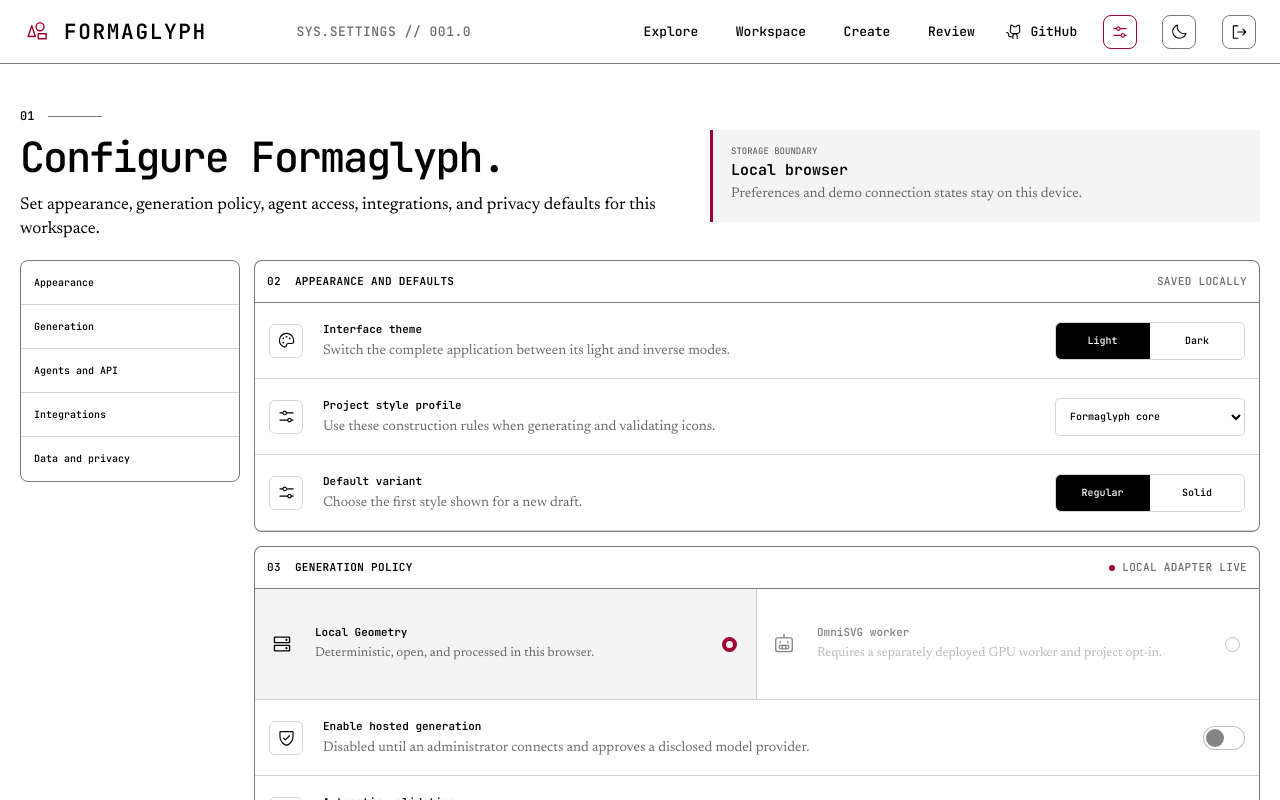
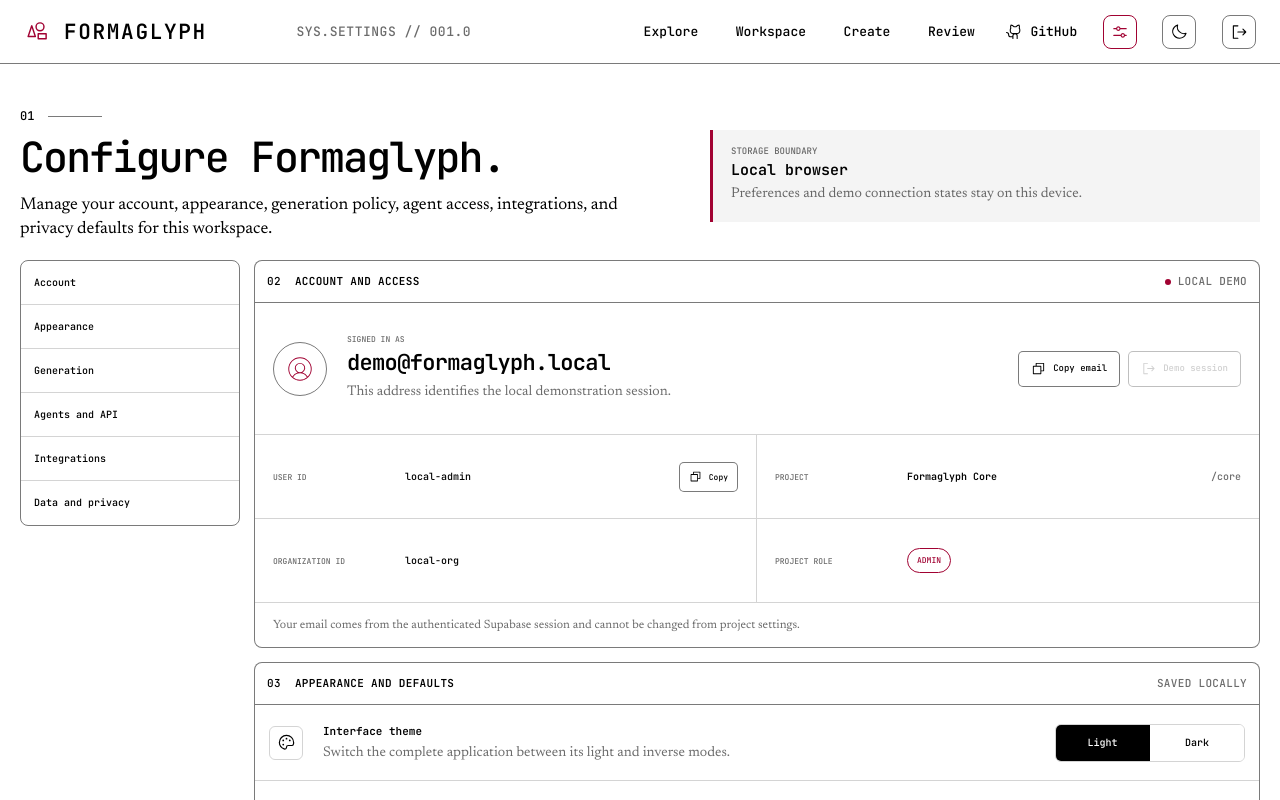
Before and after one commit to Abib189/Formaglyph, a React (Vite) app in the folder apps/web/: page /projects/core/settings in a window 1280 px wide. Shown: the top 800 px of the page. Built offline with nearby package versions, Linux system fonts and the light colour scheme.

Commit message:
feat: show account details in settings

```diff
--- a/apps/web/src/pages/SettingsPage.tsx
+++ b/apps/web/src/pages/SettingsPage.tsx
@@ -11,8 +11,10 @@
   PlugsConnected,
   Robot,
   ShieldCheck,
+  SignOut,
   SlidersHorizontal,
   Trash,
+  UserCircle,
 } from "@phosphor-icons/react";
 import type { IntegrationName } from "../domain/types";
 import type { IssuedProjectToken, ProjectTokenSummary } from "../services/repositories/types";
@@ -20,7 +22,8 @@
 import { useAppState } from "../state/AppState";
 import { repository } from "../services/repositories";
 import { copyText } from "../services/svg";
-import { useParams } from "react-router-dom";
+import { useNavigate, useParams } from "react-router-dom";
+import { useAuthState } from "../state/AuthState";
 
 function Toggle({ checked, onChange, label, disabled = false }: { checked: boolean; onChange: (value: boolean) => void; label: string; disabled?: boolean }) {
   return <button type="button" role="switch" aria-checked={checked} aria-label={label} disabled={disabled} className={checked ? "settings-toggle active" : "settings-toggle"} onClick={() => onChange(!checked)}><span /></button>;
@@ -37,8 +40,13 @@
 };
 
 export function SettingsPage({ dark, onSetDark }: { dark: boolean; onSetDark: (value: boolean) => void }) {
-  const { state, updateSetting, role } = useAppState();
+  const { state, updateSetting, role, project } = useAppState();
+  const { user, signOut } = useAuthState();
   const { projectSlug = "core" } = useParams();
+  const navigate = useNavigate();
+  const [accountCopyState, setAccountCopyState] = useState<"idle" | "email" | "id" | "error">("idle");
+  const [signingOut, setSigningOut] = useState(false);
+  const [accountError, setAccountError] = useState<string | null>(null);
   const [mcpCopyState, setMcpCopyState] = useState<"idle" | "copied" | "error">("idle");
   const [tokens, setTokens] = useState<ProjectTokenSummary[]>([]);
   const [tokenName, setTokenName] = useState("Codex draft handoff");
@@ -48,6 +56,27 @@
   const publicOrigin = import.meta.env.DEV ? "https://formaglyph.com" : window.location.origin;
   const publicApiEndpoint = `${publicOrigin}/api/v1`;
   const publicMcpEndpoint = `${publicOrigin}/mcp`;
+  const signedInEmail = user?.email ?? "Email unavailable";
+  const copyAccountValue = async (value: string, field: "email" | "id") => {
+    try {
+      await copyText(value);
+      setAccountCopyState(field);
+    } catch {
+      setAccountCopyState("error");
+    }
+    window.setTimeout(() => setAccountCopyState("idle"), 1800);
+  };
+  const handleSignOut = async () => {
+    setSigningOut(true);
+    setAccountError(null);
+    try {
+      await signOut();
+      navigate("/sign-in", { replace: true });
+    } catch (error) {
+      setAccountError(error instanceof Error ? error.message : "Could not sign out.");
+      setSigningOut(false);
+    }
+  };
   const copyMcpEndpoint = async () => {
     try {
       await copyText(publicMcpEndpoint);
@@ -103,18 +132,38 @@
   return (
     <main className="page-shell settings-page">
       <PageIntro number="01" title="Configure Formaglyph." aside={<div className="settings-scope"><span>Storage boundary</span><strong>{repository.mode === "supabase" ? "Supabase project" : "Local browser"}</strong><p>{repository.mode === "supabase" ? "Project records use RLS-backed PostgreSQL; appearance remains on this device." : "Preferences and demo connection states stay on this device."}</p></div>}>
-        Set appearance, generation policy, agent access, integrations, and privacy defaults for this workspace.
+        Manage your account, appearance, generation policy, agent access, integrations, and privacy defaults for this workspace.
       </PageIntro>
 
       <div className="settings-layout">
         <nav className="settings-index" aria-label="Settings sections">
-          <a href="#appearance">Appearance</a><a href="#generation">Generation</a><a href="#agents">Agents and API</a><a href="#integrations">Integrations</a><a href="#data">Data and privacy</a>
+          <a href="#account">Account</a><a href="#appearance">Appearance</a><a href="#generation">Generation</a><a href="#agents">Agents and API</a><a href="#integrations">Integrations</a><a href="#data">Data and privacy</a>
         </nav>
 
         <div className="settings-panels">
+          <Panel className="settings-panel account-panel">
+            <div id="account" className="settings-anchor" />
+            <PanelHeader number="02" title="Account and access" meta={repository.mode === "supabase" ? "AUTHENTICATED" : "LOCAL DEMO"} accent />
+            <div className="account-profile">
+              <div className="account-avatar"><UserCircle size={30} weight="thin" /></div>
+              <div className="account-identity"><span>Signed in as</span><strong>{signedInEmail}</strong><p>{repository.mode === "supabase" ? "Your secure email magic-link session is active." : "This address identifies the local demonstration session."}</p></div>
+              <div className="account-actions">
+                <button type="button" onClick={() => void copyAccountValue(signedInEmail, "email")} disabled={!user?.email}><Copy size={15} />{accountCopyState === "email" ? "Email copied" : "Copy email"}</button>
+                <button type="button" className="account-sign-out" onClick={() => void handleSignOut()} disabled={repository.mode !== "supabase" || signingOut}><SignOut size={15} />{repository.mode !== "supabase" ? "Demo session" : signingOut ? "Signing out…" : "Sign out"}</button>
+              </div>
+            </div>
+            <dl className="account-access-grid">
+              <div><dt>User ID</dt><dd><code>{user?.id ?? "Unavailable"}</code>{user?.id && <button type="button" onClick={() => void copyAccountValue(user.id, "id")}><Copy size={13} />{accountCopyState === "id" ? "Copied" : "Copy"}</button>}</dd></div>
+              <div><dt>Project</dt><dd><strong>{project?.name ?? projectSlug}</strong><span>/{project?.slug ?? projectSlug}</span></dd></div>
+              <div><dt>Organization ID</dt><dd><code>{project?.organizationId ?? "Loading project…"}</code></dd></div>
+              <div><dt>Project role</dt><dd><span className={`account-role ${role}`}>{role}</span></dd></div>
+            </dl>
+            <p className="account-session-note" role="status" aria-live="polite">{accountCopyState === "error" ? "Clipboard access is unavailable." : accountError ?? "Your email comes from the authenticated Supabase session and cannot be changed from project settings."}</p>
+          </Panel>
+
           <Panel className="settings-panel" >
             <div id="appearance" className="settings-anchor" />
-            <PanelHeader number="02" title="Appearance and defaults" meta="SAVED LOCALLY" />
+            <PanelHeader number="03" title="Appearance and defaults" meta="SAVED LOCALLY" />
             <SettingRow icon={<Palette size={19} />} title="Interface theme" description="Switch the complete application between its light and inverse modes.">
               <div className="segmented-control"><button className={!dark ? "active" : ""} onClick={() => onSetDark(false)}>Light</button><button className={dark ? "active" : ""} onClick={() => onSetDark(true)}>Dark</button></div>
             </SettingRow>
@@ -128,7 +177,7 @@
 
           <Panel className="settings-panel">
             <div id="generation" className="settings-anchor" />
-            <PanelHeader number="03" title="Generation policy" meta="LOCAL ADAPTER LIVE" accent />
+            <PanelHeader number="04" title="Generation policy" meta="LOCAL ADAPTER LIVE" accent />
             <div className="adapter-options">
               <button className={state.settings.generationAdapter === "local" ? "active" : ""} onClick={() => updateSetting("generationAdapter", "local")}><HardDrives size={22} /><span><strong>Local Geometry</strong><small>Deterministic, open, and processed in this browser.</small></span><i /></button>
               <button disabled className={state.settings.generationAdapter === "hosted" ? "active" : ""}><Robot size={22} /><span><strong>OmniSVG worker</strong><small>Requires a separately deployed GPU worker and project opt-in.</small></span><i /></button>
@@ -140,7 +189,7 @@
 
           <Panel className="settings-panel">
             <div id="agents" className="settings-anchor" />
-            <PanelHeader number="04" title="Agents and API" meta="MCP + API LIVE" accent />
+            <PanelHeader number="05" title="Agents and API" meta="MCP + API LIVE" accent />
             <div className="connection-field"><label>Public REST endpoint</label><div><code>{publicApiEndpoint}</code><button onClick={() => window.open(publicApiEndpoint, "_blank", "noopener,noreferrer")}>Open</button></div><p>Read-only Formaglyph Core search, manifests, metadata, OpenAPI, and immutable SVG delivery. No key required.</p></div>
             <SettingRow icon={<PlugsConnected size={19} />} title="Public MCP server" description="Live read-only tools, resources, and prompts for agent clients."><Toggle disabled checked onChange={() => undefined} label="Public MCP server enabled" /></SettingRow>
             <div className="connection-field"><label>Streamable HTTP MCP endpoint</label><div><code>{publicMcpEndpoint}</code><button onClick={() => void copyMcpEndpoint()}>{mcpCopyState === "copied" ? <><Check size={13} />Copied</> : <><Copy size={13} />{mcpCopyState === "error" ? "Copy failed" : "Copy"}</>}</button></div><p>Connect an MCP client directly. Search, inspect, and retrieve public Core SVGs without a key; project data is never exposed.</p></div>
@@ -170,7 +219,7 @@
 
           <Panel className="settings-panel">
             <div id="integrations" className="settings-anchor" />
-            <PanelHeader number="05" title="Design handoff" meta="COPY/EXPORT LIVE" accent />
+            <PanelHeader number="06" title="Design handoff" meta="COPY/EXPORT LIVE" accent />
             {(Object.keys(integrationDetails) as IntegrationName[]).map((name) => {
               const detail = integrationDetails[name];
               return <SettingRow key={name} icon={detail.icon} title={detail.label} description={detail.description}>{detail.available ? <a className="connection-button" href="/explore"><Copy size={15} />Open Explore</a> : <button disabled className="connection-button"><PlugsConnected size={15} />Planned</button>}</SettingRow>;
@@ -179,7 +228,7 @@
 
           <Panel className="settings-panel">
             <div id="data" className="settings-anchor" />
-            <PanelHeader number="06" title="Data and privacy" meta="DEVICE ONLY" />
+            <PanelHeader number="07" title="Data and privacy" meta="DEVICE ONLY" />
             <SettingRow icon={<HardDrives size={19} />} title="Local backups" description="Keep a recoverable browser copy of drafts, reviews, and settings."><Toggle checked={state.settings.localBackups} onChange={(value) => updateSetting("localBackups", value)} label="Enable local backups" /></SettingRow>
             <SettingRow icon={<Database size={19} />} title="Anonymous diagnostics" description="Share non-content performance and error signals when a backend is connected."><Toggle checked={state.settings.anonymousDiagnostics} onChange={(value) => updateSetting("anonymousDiagnostics", value)} label="Share anonymous diagnostics" /></SettingRow>
             <div className="privacy-note"><ShieldCheck size={21} /><div><strong>Private by default</strong><p>{repository.mode === "supabase" ? "Private project data is protected by membership-scoped RLS. The public MCP server can read only the published Core catalog." : "This demo stores data in local browser storage. Public MCP access reads the published Core catalog, never browser drafts."}</p></div></div>
--- a/apps/web/src/state/AppState.tsx
+++ b/apps/web/src/state/AppState.tsx
@@ -7,6 +7,7 @@
 import { generationPrompt, importSvgCandidate, LocalGeometryAdapter, sha256Text } from "../services/generation";
 import { useLocation } from "react-router-dom";
 import { useAuthState } from "./AuthState";
+import type { ProjectAccess } from "../services/repositories/types";
 
 type NoticeTone = "success" | "error" | "info";
 
@@ -20,6 +21,7 @@
   reviewQueue: ReviewQueueItem[];
   backendLoading: boolean;
   backendError: string | null;
+  project: ProjectAccess | null;
   role: "contributor" | "reviewer" | "admin";
   notice: Notice | null;
   updateDraft: (field: keyof Pick<DraftBrief, "name" | "description" | "keywords">, value: string) => void;
@@ -65,6 +67,7 @@
   const [notice, setNotice] = useState<Notice | null>(null);
   const [backendLoading, setBackendLoading] = useState(false);
   const [backendError, setBackendError] = useState<string | null>(null);
+  const [project, setProject] = useState<ProjectAccess | null>(null);
   const [role, setRole] = useState<"contributor" | "reviewer" | "admin">("admin");
   const generationController = useRef<AbortController | null>(null);
   const { user } = useAuthState();
@@ -80,7 +83,11 @@
   useEffect(() => {
     if (repository.mode !== "local" || !location.pathname.startsWith("/projects/")) return;
     void repository.loadWorkspace(projectSlug, requestedDraftId, requestedProposalId)
-      .then((workspace) => setReviewQueue(workspace?.reviewQueue ?? []));
+      .then((workspace) => {
+        setProject(workspace?.project ?? null);
+        if (workspace) setRole(workspace.project.role);
+        setReviewQueue(workspace?.reviewQueue ?? []);
+      });
   }, [location.pathname, projectSlug, requestedDraftId, requestedProposalId]);
 
   useEffect(() => {
@@ -92,6 +99,7 @@
     void repository.loadWorkspace(projectSlug, requestedDraftId, requestedProposalId).then((workspace) => {
       if (!active) return;
       if (!workspace) throw new Error("Project not found or you do not have access.");
+      setProject(workspace.project);
       setRole(workspace.project.role);
       setReviewQueue(workspace.reviewQueue ?? []);
       setState((current) => ({
@@ -119,6 +127,7 @@
     if (repository.mode !== "supabase") return null;
     const workspace = await repository.loadWorkspace(projectSlug, requestedDraftId, requestedProposalId);
     if (!workspace) throw new Error("Project not found or you do not have access.");
+    setProject(workspace.project);
     setRole(workspace.project.role);
     setReviewQueue(workspace.reviewQueue ?? []);
     setState((current) => ({
@@ -538,6 +547,7 @@
     reviewQueue,
     backendLoading,
     backendError,
+    project,
     role,
     notice,
     refreshWorkspace: async () => { await refreshWorkspace(); },
@@ -560,7 +570,7 @@
     toggleIntegration,
     markApiKeyCreated,
     clearNotice: () => setNotice(null),
-  }), [state, reviewQueue, backendLoading, backendError, role, notice, refreshWorkspace, updateDraft, selectCandidate, generateCandidates, importCandidate, cancelGeneration, saveDraft, submitForReview, addComment, toggleComment, requestChanges, approveProposal, rejectProposal, openWorkspaceIcon, updateWorkspaceStatus, duplicateWorkspaceIcon, updateSetting, toggleIntegration, markApiKeyCreated]);
+  }), [state, reviewQueue, backendLoading, backendError, project, role, notice, refreshWorkspace, updateDraft, selectCandidate, generateCandidates, importCandidate, cancelGeneration, saveDraft, submitForReview, addComment, toggleComment, requestChanges, approveProposal, rejectProposal, openWorkspaceIcon, updateWorkspaceStatus, duplicateWorkspaceIcon, updateSetting, toggleIntegration, markApiKeyCreated]);
 
   return <AppStateContext.Provider value={value}>{children}</AppStateContext.Provider>;
 }
--- a/apps/web/src/styles.css
+++ b/apps/web/src/styles.css
@@ -2708,6 +2708,167 @@
   top: -82px;
 }
 
+.account-profile {
+  min-height: 132px;
+  display: grid;
+  grid-template-columns: 58px minmax(220px, 1fr) auto;
+  align-items: center;
+  gap: 16px;
+  padding: 18px;
+  border-bottom: 1px solid var(--soft-line);
+}
+
+.account-avatar {
+  width: 54px;
+  height: 54px;
+  display: grid;
+  place-items: center;
+  border: 1px solid var(--line);
+  border-radius: 50%;
+  color: var(--accent);
+}
+
+.account-identity {
+  min-width: 0;
+}
+
+.account-identity > span {
+  display: block;
+  margin-bottom: 7px;
+  color: var(--muted);
+  font: 500 8px/1 "JetBrains Mono", monospace;
+  text-transform: uppercase;
+}
+
+.account-identity > strong {
+  display: block;
+  overflow-wrap: anywhere;
+  font: 600 clamp(16px, 2vw, 22px)/1.15 "JetBrains Mono", monospace;
+  letter-spacing: -0.03em;
+}
+
+.account-identity > p {
+  margin: 7px 0 0;
+  color: var(--muted);
+  font: 400 14px/1.35 "Newsreader", serif;
+}
+
+.account-actions {
+  display: flex;
+  align-items: center;
+  gap: 8px;
+}
+
+.account-actions button,
+.account-access-grid button {
+  min-height: 36px;
+  border: 1px solid var(--line);
+  border-radius: 5px;
+  background: var(--bg);
+  color: var(--fg);
+  display: inline-flex;
+  align-items: center;
+  justify-content: center;
+  gap: 7px;
+  padding: 0 12px;
+  cursor: pointer;
+  font: 500 9px/1 "JetBrains Mono", monospace;
+}
+
+.account-actions button:hover,
+.account-access-grid button:hover {
+  background: var(--faint);
+}
+
+.account-actions button:disabled {
+  color: var(--quiet);
+  cursor: not-allowed;
+}
+
+.account-actions .account-sign-out:not(:disabled) {
+  border-color: var(--accent);
+  color: var(--accent);
+}
+
+.account-access-grid {
+  display: grid;
+  grid-template-columns: repeat(2, minmax(0, 1fr));
+  margin: 0;
+}
+
+.account-access-grid > div {
+  min-height: 84px;
+  display: grid;
+  grid-template-columns: 120px minmax(0, 1fr);
+  align-items: center;
+  gap: 12px;
+  padding: 12px 18px;
+  border-bottom: 1px solid var(--soft-line);
+}
+
+.account-access-grid > div:nth-child(odd) {
+  border-right: 1px solid var(--soft-line);
+}
+
+.account-access-grid dt {
+  color: var(--muted);
+  font: 500 8px/1 "JetBrains Mono", monospace;
+  text-transform: uppercase;
+}
+
+.account-access-grid dd {
+  min-width: 0;
+  margin: 0;
+  display: flex;
+  align-items: center;
+  justify-content: space-between;
+  gap: 10px;
+  font: 500 10px/1.3 "JetBrains Mono", monospace;
+}
+
+.account-access-grid code {
+  min-width: 0;
+  overflow: hidden;
+  text-overflow: ellipsis;
+  white-space: nowrap;
+  color: var(--fg);
+  font: inherit;
+}
+
+.account-access-grid button {
+  min-height: 30px;
+  flex: 0 0 auto;
+  padding: 0 9px;
+  font-size: 8px;
+}
+
+.account-access-grid dd > span:not(.account-role) {
+  color: var(--muted);
+}
+
+.account-role {
+  border: 1px solid var(--line);
+  border-radius: 999px;
+  padding: 6px 9px;
+  text-transform: uppercase;
+  font-size: 8px;
+}
+
+.account-role.admin {
+  border-color: var(--accent);
+  color: var(--accent);
+}
+
+.account-session-note {
+  min-height: 44px;
+  margin: 0;
+  display: flex;
+  align-items: center;
+  padding: 10px 18px;
+  color: var(--muted);
+  font: 400 12px/1.35 "Newsreader", serif;
+}
+
 .setting-row {
   min-height: 76px;
   display: grid;
@@ -3461,6 +3622,15 @@
     grid-template-columns: 42px 1fr;
   }
 
+  .account-profile {
+    grid-template-columns: 58px 1fr;
+  }
+
+  .account-actions {
+    grid-column: 2;
+    justify-content: flex-start;
+  }
+
   .setting-control {
     grid-column: 2;
     justify-content: flex-start;
@@ -3651,6 +3821,39 @@
   .setting-row {
     grid-template-columns: 36px 1fr;
     padding: 12px 10px;
+  }
+
+  .account-profile {
+    grid-template-columns: 46px minmax(0, 1fr);
+    gap: 12px;
+    padding: 14px 12px;
+  }
+
+  .account-avatar {
+    width: 44px;
+    height: 44px;
+  }
+
+  .account-actions {
+    grid-column: 1 / -1;
+    width: 100%;
+  }
+
+  .account-actions button {
+    flex: 1;
+  }
+
+  .account-access-grid {
+    grid-template-columns: 1fr;
+  }
+
+  .account-access-grid > div {
+    grid-template-columns: 92px minmax(0, 1fr);
+    padding: 12px;
+  }
+
+  .account-access-grid > div:nth-child(odd) {
+    border-right: 0;
   }
 
   .setting-control select,
```
